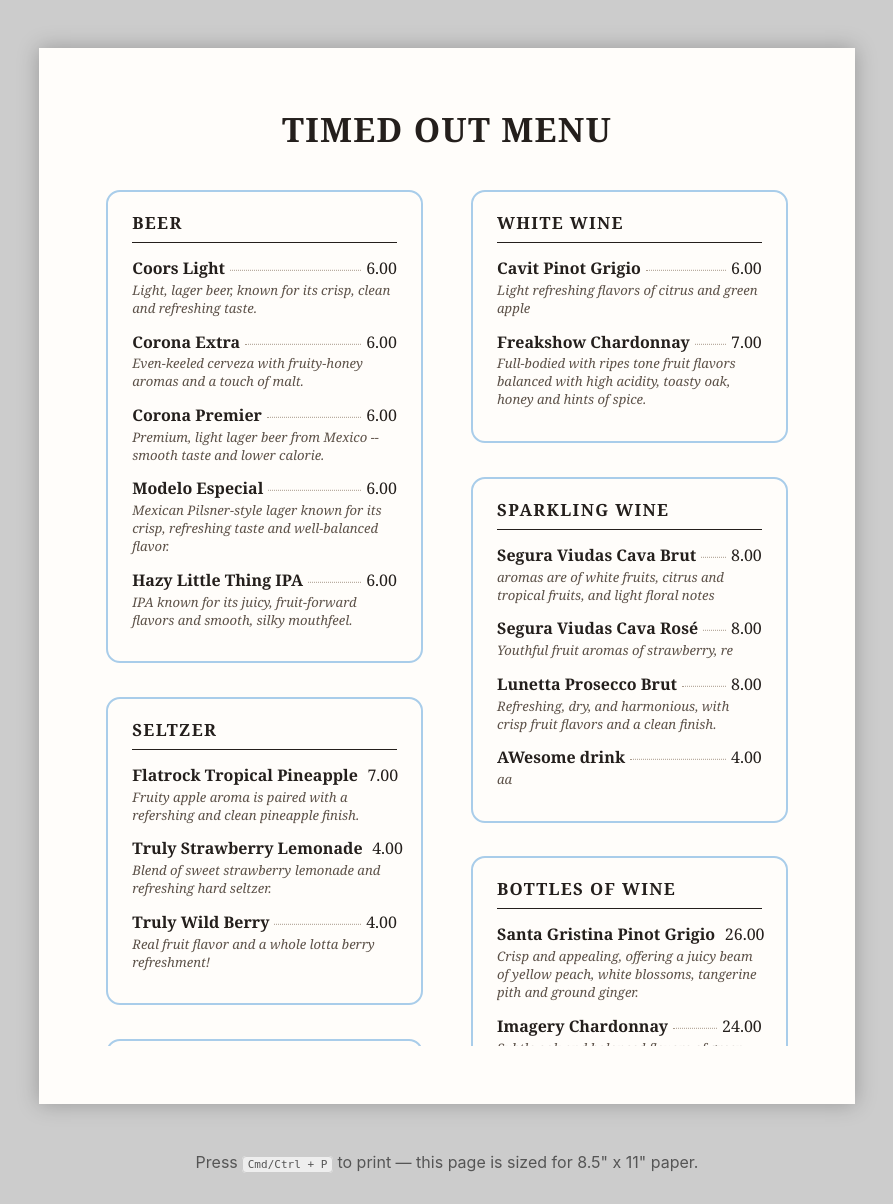
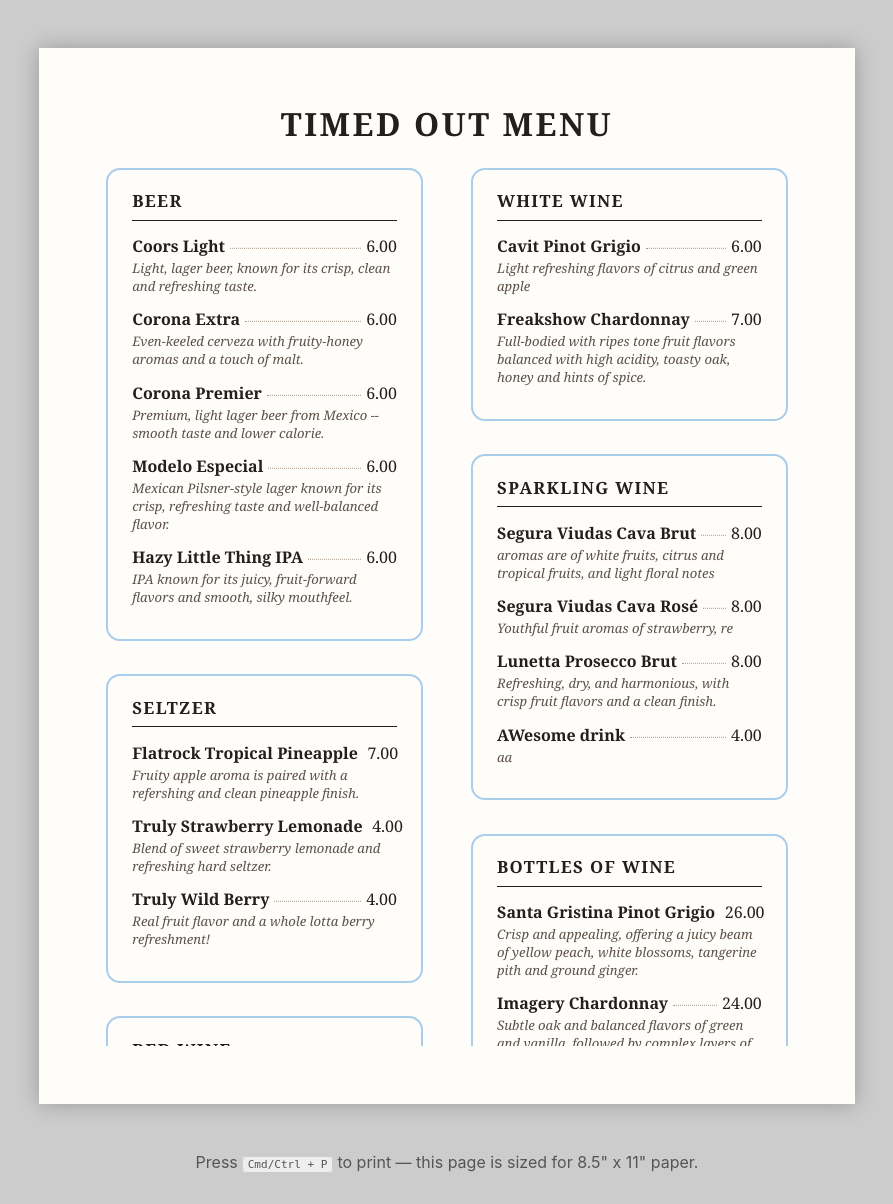
Before and after one commit to TimedOutEscape/drink-menu, a Flask app: page /menu in a window 1280 px wide. Shown: the whole page, without its empty margins (193-1086 px from the left). Run offline with Flask 3, Linux system fonts and the light colour scheme.

Commit message:
working product

```diff
--- a/app.py
+++ b/app.py
@@ -22,7 +22,6 @@ app.jinja_env.filters["slugify"] = slugify
 
 DEFAULT_DATA = {
     "title": "Our Drink Menu",
-    "background": None,
     "sections": [],
 }
 
@@ -81,28 +80,6 @@ def update_title():
     if title:
         data["title"] = title
         save_data(data)
-    return redirect(url_for("admin"))
-
-
-@app.route("/background", methods=["POST"])
-def update_background():
-    data = load_data()
-    file = request.files.get("background")
-    if file and file.filename and allowed_file(file.filename):
-        ext = file.filename.rsplit(".", 1)[1].lower()
-        filename = f"bg_{new_id()}.{ext}"
-        os.makedirs(UPLOAD_DIR, exist_ok=True)
-        file.save(os.path.join(UPLOAD_DIR, secure_filename(filename)))
-        data["background"] = filename
-        save_data(data)
-    return redirect(url_for("admin"))
-
-
-@app.route("/background/remove", methods=["POST"])
-def remove_background():
-    data = load_data()
-    data["background"] = None
-    save_data(data)
     return redirect(url_for("admin"))
 
 
--- a/data/menu.json
+++ b/data/menu.json
@@ -185,6 +185,28 @@
           "image": null
         }
       ]
+    },
+    {
+      "id": "836d0382",
+      "name": "way more stuff",
+      "drinks": [
+        {
+          "id": "876b6241",
+          "name": "Please",
+          "price": "1.00",
+          "description": "I dont need more stuff!!!!",
+          "extended_description": "",
+          "image": null
+        },
+        {
+          "id": "df21ca95",
+          "name": "hello",
+          "price": "",
+          "description": "",
+          "extended_description": "",
+          "image": null
+        }
+      ]
     }
   ]
 }
--- a/static/print.css
+++ b/static/print.css
@@ -18,71 +18,59 @@ html, body {
   overflow: hidden;
 }
 
-.page-bg {
-  position: absolute;
-  inset: 0;
-  background-size: cover;
-  background-position: center;
-  z-index: 0;
-}
-
-.page-bg::after {
-  content: "";
-  position: absolute;
-  inset: 0;
-  background: rgba(255, 253, 250, 0.86);
-}
-
 .page-content {
-  position: relative;
-  z-index: 1;
   height: 100%;
   padding: 0.6in 0.7in;
   display: flex;
   flex-direction: column;
+  --menu-scale: 1;
 }
 
 .menu-title {
+  margin: 0 0 calc(0.28in * var(--menu-scale));
   text-align: center;
-  font-size: 2.1rem;
-  letter-spacing: 0.04em;
+  font-size: calc(2rem * var(--menu-scale));
+  font-weight: 700;
   text-transform: uppercase;
-  margin: 0 0 0.4in;
+  letter-spacing: 0.08em;
+  line-height: 1.1;
+  color: #241f1c;
   flex-shrink: 0;
 }
 
 .sections {
   columns: 2;
-  column-gap: 0.5in;
+  column-gap: calc(0.5in * var(--menu-scale));
   flex: 1;
   overflow: hidden;
 }
 
 .section {
   break-inside: avoid;
-  margin-bottom: 0.35in;
+  margin-bottom: calc(0.35in * var(--menu-scale));
   border: 2px solid #a9cdea;
   border-radius: 14px;
-  padding: 0.2in 0.25in;
+  padding: calc(0.2in * var(--menu-scale)) calc(0.25in * var(--menu-scale));
 }
 
 .section-title {
-  font-size: 1.05rem;
+  font-size: calc(1.05rem * var(--menu-scale));
   text-transform: uppercase;
   letter-spacing: 0.08em;
   border-bottom: 1px solid #241f1c;
-  padding-bottom: 0.08in;
-  margin: 0 0 0.15in;
+  padding-bottom: calc(0.08in * var(--menu-scale));
+  margin: 0 0 calc(0.15in * var(--menu-scale));
 }
 
 .drink-list {
   list-style: none;
   margin: 0;
   padding: 0;
+  font-size: calc(1rem * var(--menu-scale));
 }
 
 .drink-item {
-  margin-bottom: 0.14in;
+  margin-bottom: calc(0.14in * var(--menu-scale));
 }
 
 .drink-line {
@@ -108,7 +96,7 @@ html, body {
 }
 
 .drink-desc {
-  font-size: 0.82rem;
+  font-size: calc(0.82em * var(--menu-scale));
   color: #5c5148;
   font-style: italic;
   margin-top: 0.02in;
--- /dev/null
+++ b/static/print.js
@@ -0,0 +1,29 @@
+(function () {
+  var MIN_SCALE = 0.55;
+  var STEP = 0.05;
+
+  function fitMenu() {
+    var content = document.querySelector(".page-content");
+    var sections = document.querySelector(".sections");
+    if (!content || !sections) return;
+
+    var scale = 1;
+    content.style.setProperty("--menu-scale", scale);
+
+    while (
+      scale > MIN_SCALE &&
+      sections.scrollWidth > sections.clientWidth + 1
+    ) {
+      scale = Math.max(MIN_SCALE, scale - STEP);
+      content.style.setProperty("--menu-scale", scale);
+    }
+  }
+
+  if (document.readyState === "complete") {
+    fitMenu();
+  } else {
+    window.addEventListener("load", fitMenu);
+  }
+  window.addEventListener("beforeprint", fitMenu);
+  window.addEventListener("resize", fitMenu);
+})();
--- a/templates/menu.html
+++ b/templates/menu.html
@@ -5,12 +5,10 @@
   <title>{{ data.title }}</title>
   <meta name="viewport" content="width=device-width, initial-scale=1">
   <link rel="stylesheet" href="{{ url_for('static', filename='print.css') }}">
+  <script src="{{ url_for('static', filename='print.js') }}"></script>
 </head>
 <body>
   <div class="page">
-    {% if data.background %}
-      <div class="page-bg" style="background-image: url('{{ url_for('static', filename='uploads/' + data.background) }}');"></div>
-    {% endif %}
     <div class="page-content">
       <h1 class="menu-title">{{ data.title }}</h1>
       <div class="sections">
--- a/templates/web.html
+++ b/templates/web.html
@@ -8,9 +8,6 @@
 </head>
 <body>
   <header class="hero">
-    {% if data.background %}
-      <div class="hero-bg" style="background-image: url('{{ url_for('static', filename='uploads/' + data.background) }}');"></div>
-    {% endif %}
     <img class="hero-logo" src="{{ url_for('static', filename='img/timed-out-logo.png') }}" alt="{{ data.title }}">
   </header>
 
```
Also changed, not shown: static/web.css (+0 -14 lines), templates/admin.html (+0 -18 lines).
